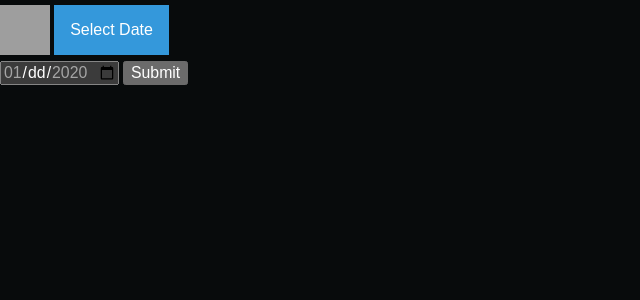
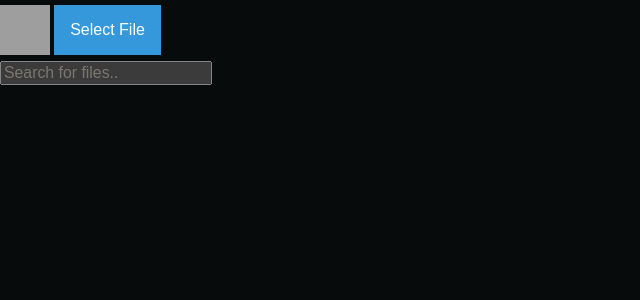
Before and after one commit to Persie0/SQM-HTLHL-API, a Flask app: template templates/visual.html in a window 1280 px wide. Shown: the part 114-414 px from the top of the page, without its empty margins (0-640 px from the left). Run offline with Flask 2, Linux system fonts and the light colour scheme; the template is opened without the code that fills it: most values are stand-ins (such as "Sample title", 1, 10 or a date in 2020); parts of the project's set-up code (start-up, migrations or seed data) failed here and were passed over; some libraries are stand-ins or nearby versions; grey boxes are pictures that could not be loaded.

Commit message:
working file search

```diff
--- a/app.py
+++ b/app.py
@@ -197,7 +197,6 @@ def visualdate(sensor, datum):
     dat_files = os.listdir(temp_path)
     # sort them by date
     dat_files.sort(key=lambda x: os.path.getmtime(temp_path + "/" + x))
-    dat_files.reverse()
     # check if date was passed
     if datum == "newest":
         return redirect('/visual/'+sensor+'/'+dat_files[-1])
@@ -212,8 +211,8 @@ def visualdate(sensor, datum):
     global bar
     bar = create_plot(df)
     #get earliest and latest date
-    earliest = dat_files[-1]
-    latest = dat_files[0]
+    earliest = dat_files[0]
+    latest = dat_files[-1]
     #convert to html date format
     earliest = datetime.strptime(earliest[2:8], "%y%m%d").strftime("%Y-%m-%d")
     latest = datetime.strptime(latest[2:8], "%y%m%d").strftime("%Y-%m-%d")
--- a/templates/visual.html
+++ b/templates/visual.html
@@ -24,7 +24,7 @@
 
 <!--     dropdown menu with dat_files as option -->
 <div class="dropdown">
-    <button onclick="myFunction()" class="dropbtn">Select Date</button>
+    <button onclick="myFunction()" class="dropbtn">Select File</button>
     <div id="myDropdown" class="dropdown-content">
         {% for dat_file in dat_files %}
             <a href="/visual/{{abr}}/{{dat_file}}">{{dat_file}}</a>
@@ -32,34 +32,45 @@
     </div>
 </div>
 
-    <!-- date select as calender -->
-    <div class="calender">
-        <form action="/shortvisual/{{abr}}" method="get">
-            <input type="date" name="date" value="{{date}}" min={{min_date}} max={{max_date}}>
-            <input type="submit" value="Submit">
-        </form>
-    </div>
-
 <br>
 
-<!--   only the dates selectable that are in {{ file_dates }} -->
+<!--   make textfield where you can filter the dat_files -->
+<input type="text" id="myInput" onkeyup="filterFunction()" placeholder="Search for files.." title="Type in a name">
+
+<!--   js for filter textfield -->
 <script>
-    var dates = {{ file_dates }};
-    var date = document.querySelector('input[type="date"]');
-    date.addEventListener('change', function() {
-        if (dates.indexOf(this.value) === -1) {
-            this.value = '';
+    window.isshowing = false;
+    <!-- show dropdown menu with dat_files that match the filter -->
+    function filterFunction() {
+        var input, filter, ul, li, a, i;
+        input = document.getElementById("myInput");
+        filter = input.value.toUpperCase();
+        div = document.getElementById("myDropdown");
+        a = div.getElementsByTagName("a");
+        for (i = 0; i < a.length; i++) {
+            if (a[i].innerHTML.toUpperCase().indexOf(filter) > -1) {
+                a[i].style.display = "block";
+            } else {
+                a[i].style.display = "none";
+            }
         }
-    });
-</script>
+        <!-- show dropdown menu with dat_files that match the filter -->
+        if (!isshowing) {
+            myFunction();
+            window.isshowing=true
+        }
+    }
 
-<script>
+    <!-- show dropdown menu when button is clicked -->
     function myFunction() {
         document.getElementById("myDropdown").classList.toggle("show");
+        window.isshowing=!window.isshowing;
     }
 
+    <!-- close dropdown menu when clicked anywhere else than the button or the dropdown menu -->
     window.onclick = function(event) {
         if (!event.target.matches('.dropbtn')) {
+            window.isshowing=false;
             var dropdowns = document.getElementsByClassName("dropdown-content");
             var i;
             for (i = 0; i < dropdowns.length; i++) {
@@ -71,7 +82,9 @@
         }
     }
 
+
 </script>
+
 
 <div class="chart" id="scatter"></div>
 <script>
```
